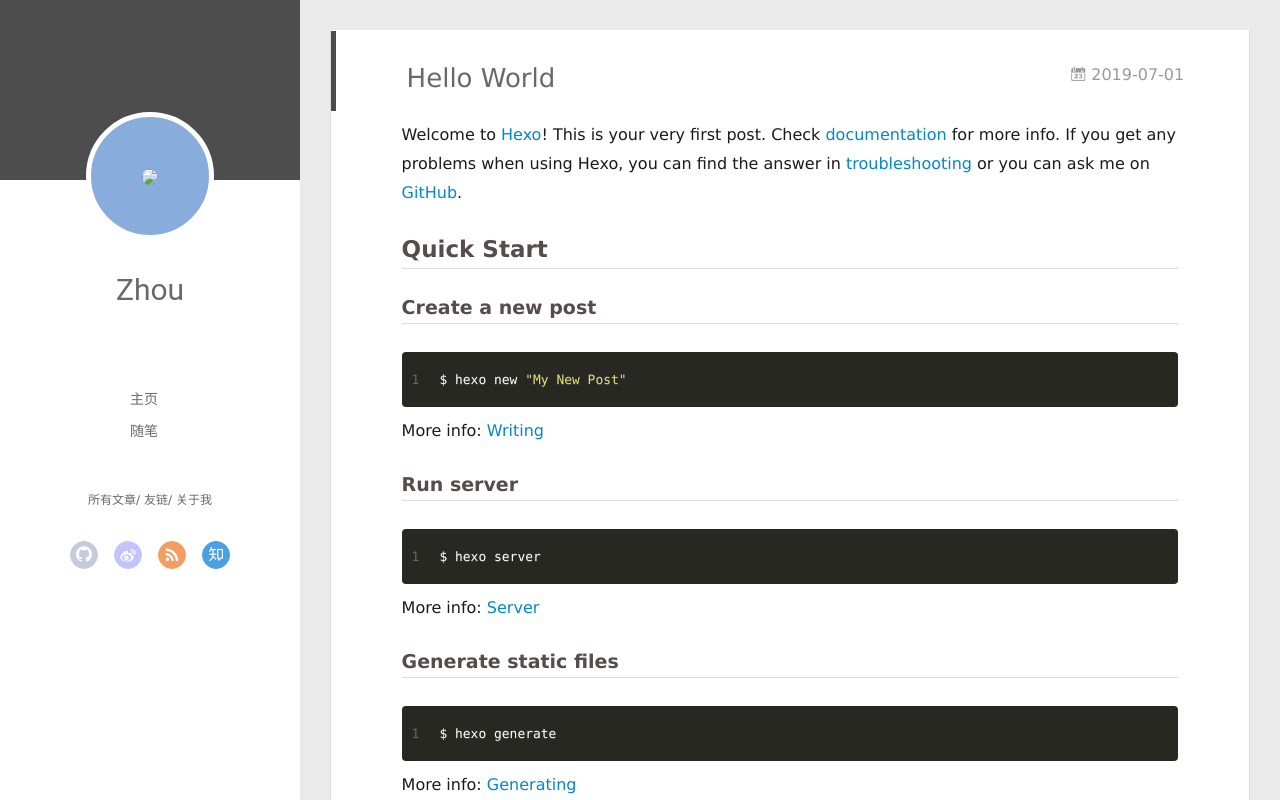
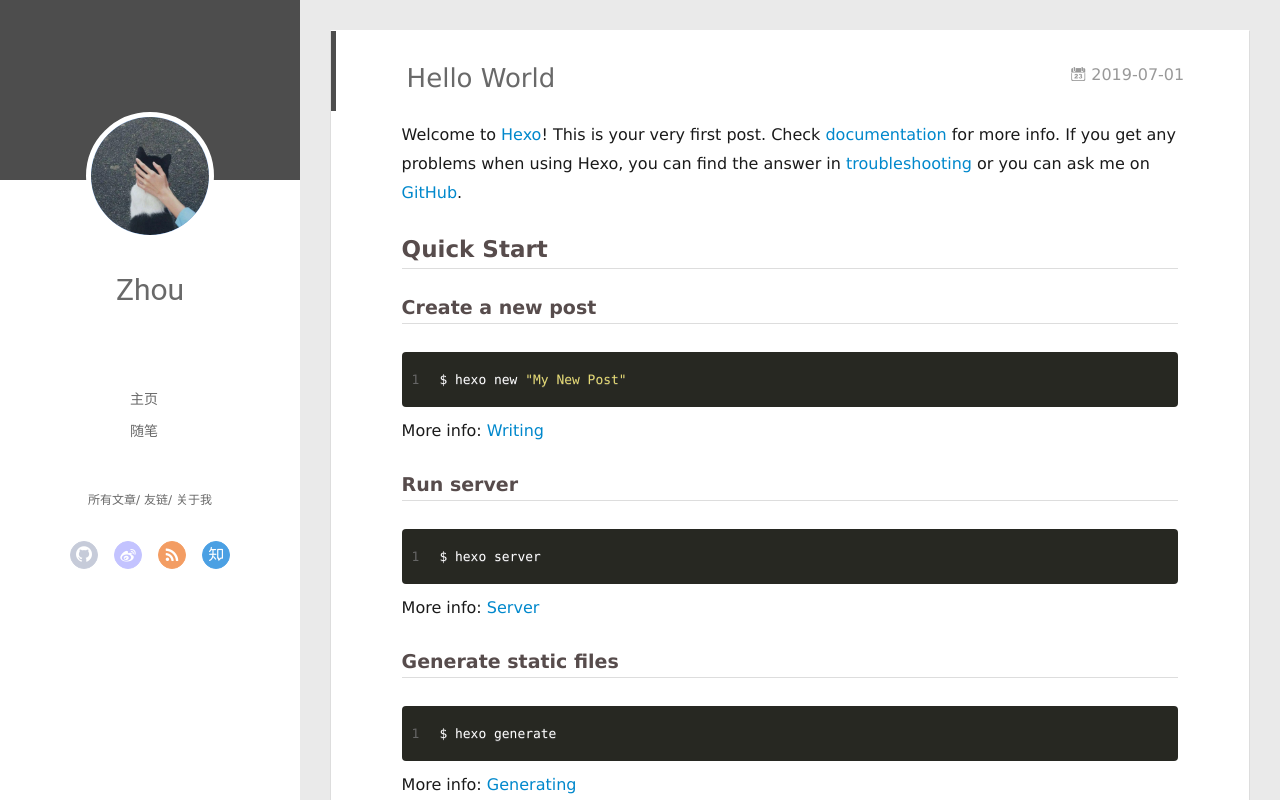
Before and after one commit to LovelyBrotherZhou/LovelyBrotherZhou.github.io, a plain HTML site: page 2019/07/01/hello-world/index.html in a window 1280 px wide. Drawn offline with Linux system fonts and the light colour scheme; no server answers.

Commit message:
Site updated: 2019-07-01 16:05:51

```diff
--- a/2019/07/01/hello-world/index.html
+++ b/2019/07/01/hello-world/index.html
@@ -47,7 +47,7 @@
 <div class="intrude-less">
 	<header id="header" class="inner">
 		<a href="/" class="profilepic">
-			<img src="/source/img/1.png" class="js-avatar">
+			<img src="/img/1.png" class="js-avatar">
 		</a>
 		<hgroup>
 		  <h1 class="header-author"><a href="/">Zhou</a></h1>
@@ -105,7 +105,7 @@
 	<div class="intrude-less">
 		<header id="header" class="inner">
 			<div class="profilepic">
-				<img src="/source/img/1.png" class="js-avatar">
+				<img src="/img/1.png" class="js-avatar">
 			</div>
 			<hgroup>
 			  <h1 class="header-author js-header-author">Zhou</h1>
```
Also changed, not shown: archives/2019/07/index.html (+2 -2 lines), archives/2019/index.html (+2 -2 lines), archives/index.html (+2 -2 lines), index.html (+2 -2 lines).
